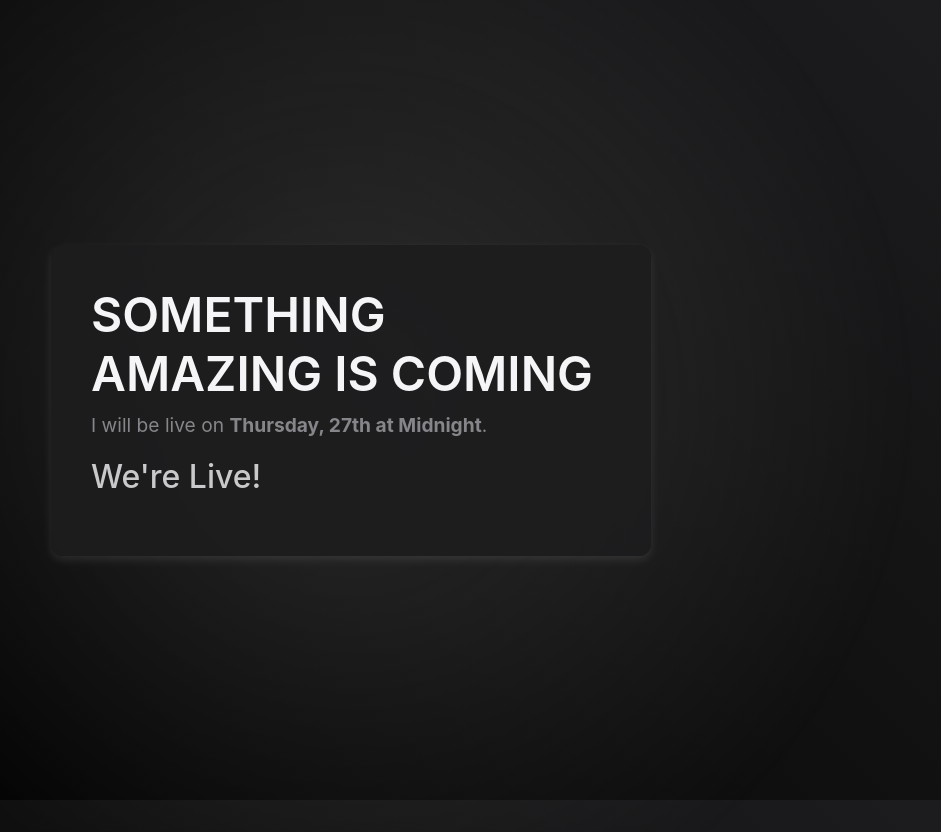
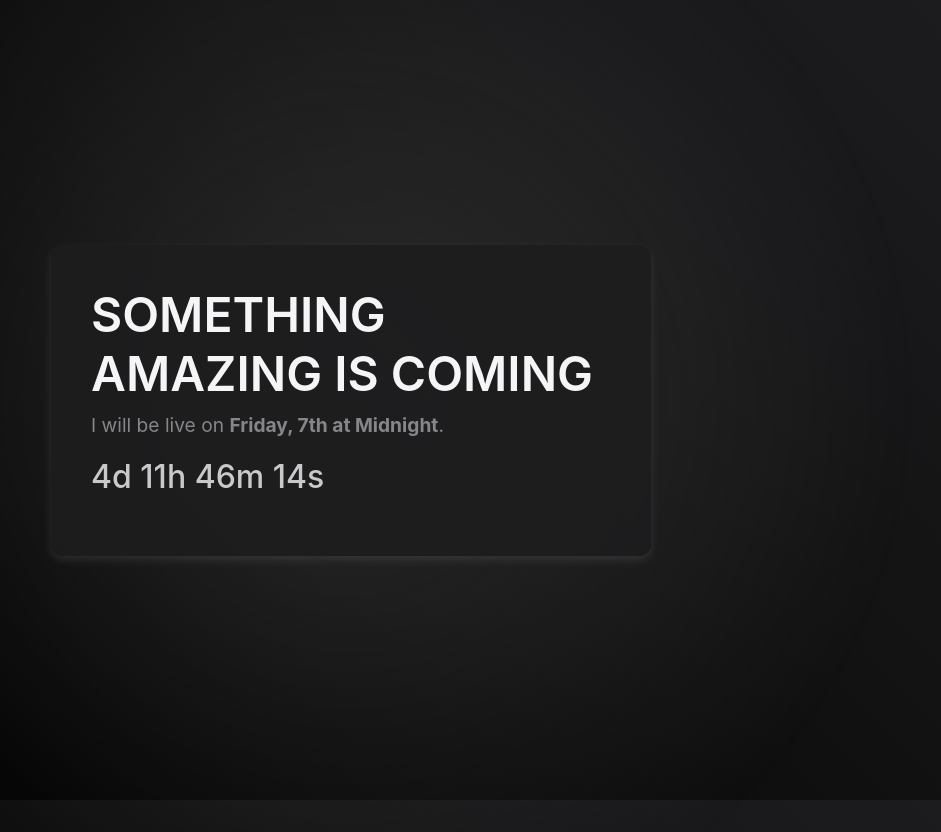
Before and after one commit to vincent-mugendi/temp-landing, a plain HTML site: page index.html in a window 1280 px wide. Shown: the top 832 px of the page, without its empty margins (289-1230 px from the left). Drawn offline with Linux system fonts and the light colour scheme.

Commit message:
Update index.html to new launch date

```diff
--- a/index.html
+++ b/index.html
@@ -70,13 +70,22 @@
     <div class="background-animation"></div>
     <div class="container">
         <h1>SOMETHING AMAZING IS COMING</h1>
-        <p>I will be live on <strong>Thursday, 27th at Midnight</strong>.</p>
+        <p>I will be live on <strong>Friday, 7th at Midnight</strong>.</p>
         <p class="countdown" id="countdown"></p>
     </div>
 
     <script>
         function updateCountdown() {
-            const launchDate = new Date('February 27, 2025 23:59:59').getTime();
+            // Set the new launch date to the next Friday 7th at midnight
+            const launchDate = new Date();
+            launchDate.setDate(7); // Set to the 7th of the current month
+            launchDate.setHours(23, 59, 59, 0); // Set to midnight
+
+            // If the 7th has already passed this month, set it to the next month
+            if (launchDate < new Date()) {
+                launchDate.setMonth(launchDate.getMonth() + 1);
+            }
+
             const now = new Date().getTime();
             const timeLeft = launchDate - now;
 
```
